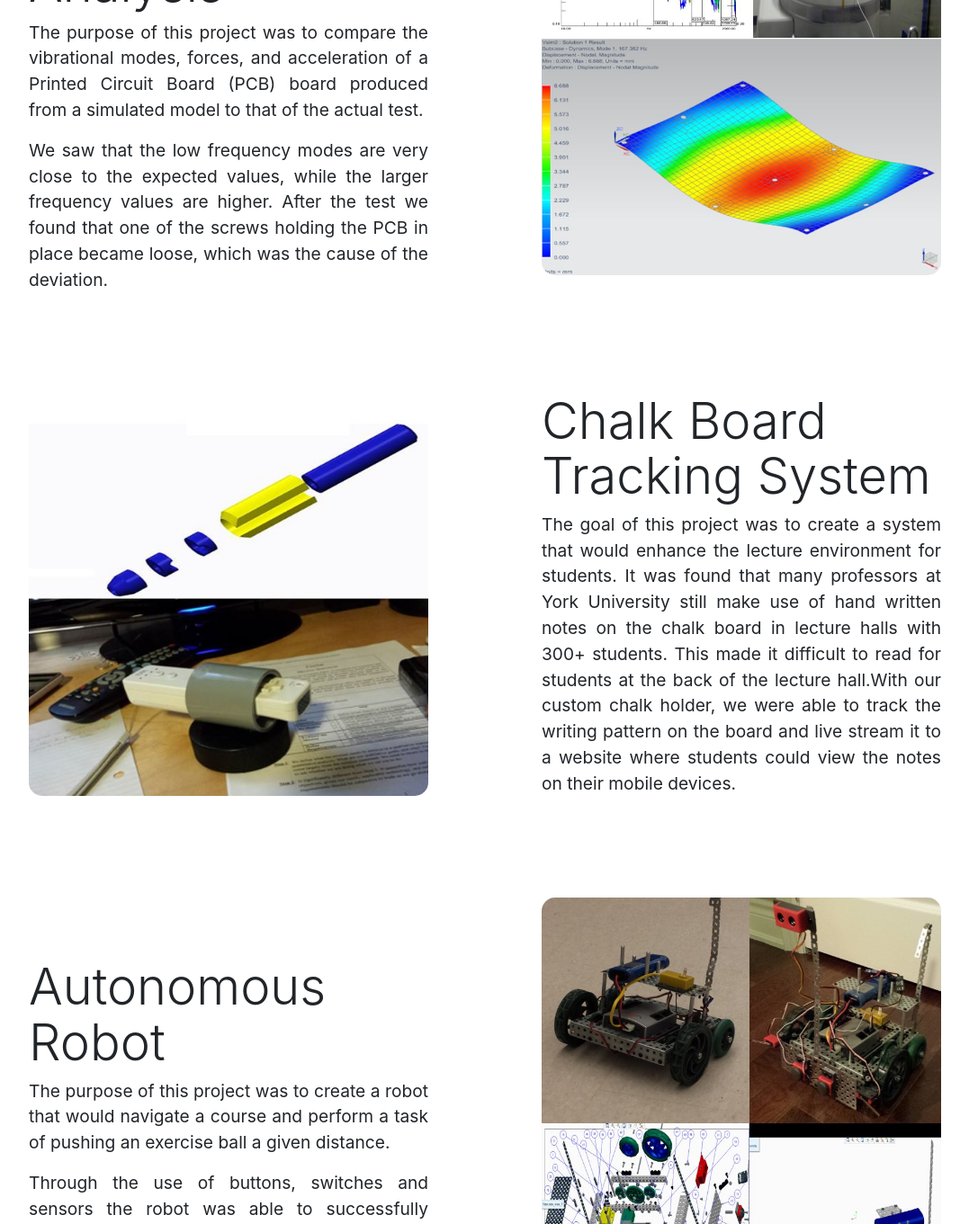
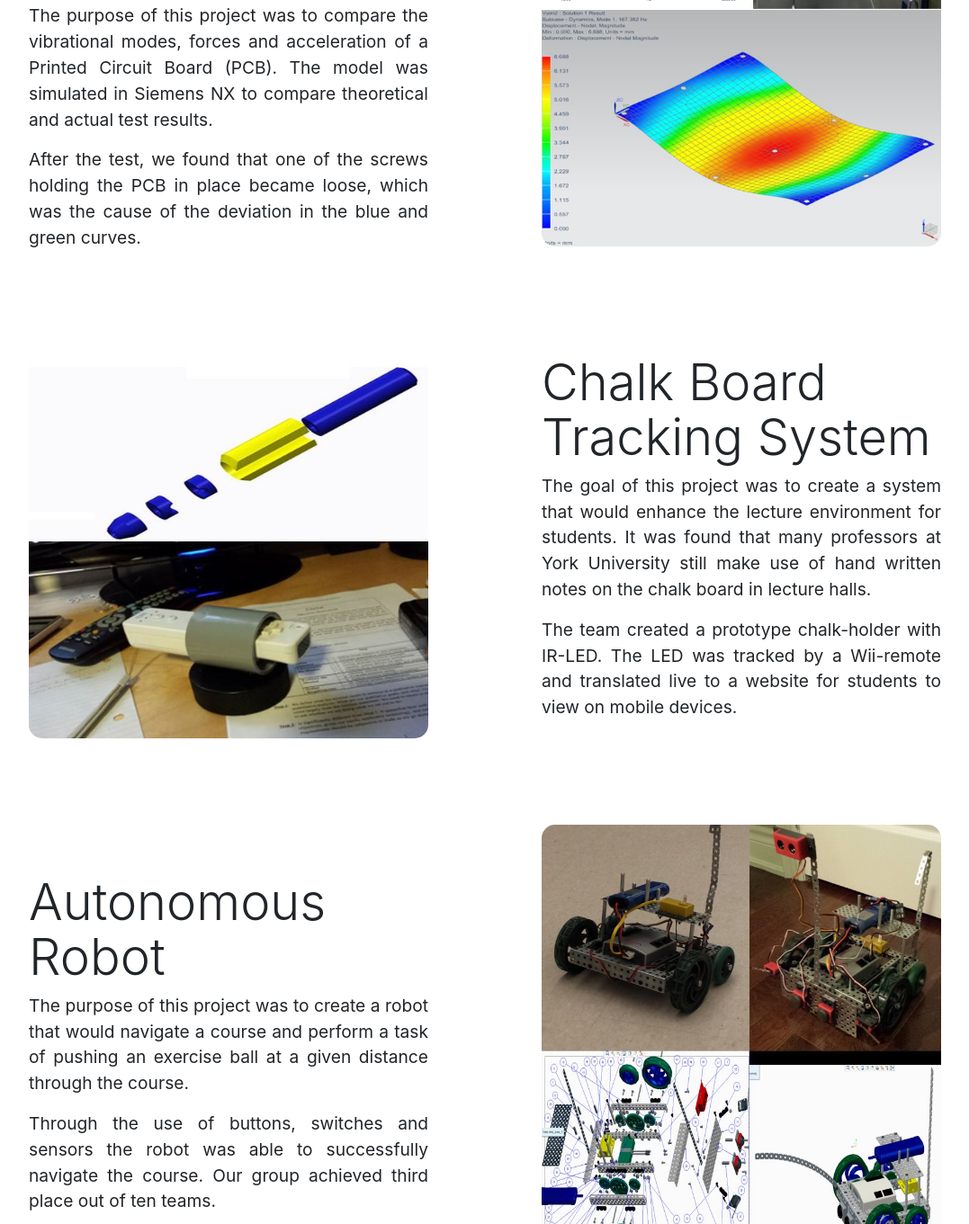
Before and after one commit to Lucas-guida/home, a website: page Projects/index.html in a window 1280 px wide. Shown: the part 4455-5816 px from the top of the page at 90% size, without its empty margins (101-1178 px from the left). Drawn offline with Linux system fonts and the light colour scheme.

Commit message:
projects edited

```diff
--- a/Projects/index.html
+++ b/Projects/index.html
@@ -22,7 +22,7 @@
     <body>
 
         <!-- Navigation -->
-       <nav class="navbar navbar-expand-lg navbar-dark bg-dark fixed-top">
+        <nav class="navbar navbar-expand-lg navbar-dark bg-dark fixed-top">
             <div class="container">
                 <a class="navbar-brand" href="#">Lucas Santaguida</a>
                 <button class="navbar-toggler" type="button" data-toggle="collapse" data-target="#navbarResponsive" aria-controls="navbarResponsive" aria-expanded="false" aria-label="Toggle navigation">
@@ -30,14 +30,14 @@
                 </button>
                 <div class="collapse navbar-collapse" id="navbarResponsive">
                     <ul class="navbar-nav ml-auto">
-                        <li class="nav-item">
+                        <li class="nav-item ">
                             <a class="nav-link" href="https://lucas-guida.github.io/home/">Home
 
                             </a>
                         </li>
                         <li class="nav-item active">
                             <a class="nav-link" href="https://lucas-guida.github.io/home/Projects">Projects</a>
-                              <span class="sr-only">(current)</span>
+                            <span class="sr-only">(current)</span>
                         </li>
                         <li class="nav-item">
                             <a class="nav-link" href="https://lucas-guida.github.io/home/Education">Education</a>
@@ -155,10 +155,8 @@
                             <p>Built a 3D-printer using Arduino MEGA micro-controller. The motors, printer extruder and LCD/SD card interface are all connected to a RAMPS 1.4 board.
                             </p>
                             <p>
-                                The purpose for creating the 3D-printer is to rapid porotype future designs before production. I am currently using the 3D-printer to prototype for the QB50 project at York University.
+                                Used the 3D-printer to prototype the QB50 project at York University.
                             </p>
-                            <p>
-                                Update: Currently in the process of upgrading printer with heated bead to improve print quality.</p>
                         </div>
                     </div>
                 </div>
@@ -176,7 +174,9 @@
                     <div class="col-md-6">
                         <div class="p-5">
                             <h2 class="display-4">Characterize Solar Cells</h2>
-                            <p>The goal of this project was to assess the data acquisition of the Arduino UNO through measuring voltages of a circuit powered by a solar cell. By doing so, we aimed to distinguish three solar cells, varying in size and composition, through their current-voltage (I-V) curve. A quantitative comparison with online datasheets for the three solar cells will also be performed. The fill factor (FF) of the solar cells is used for comparison. This factor allowed for a comparison of how the solar cell is operating from its ideal value.</p>
+                            <p>My team conducted an experiment to determine the maximum power point of three different solar cells due to changing characteristics of current through the semiconductor material. We used an Arduino as an analog to digital converter to obtain the data. The data was analyzed and plotted using Matlab.</p>
+
+
                         </div>
                     </div>
                 </div>
@@ -194,10 +194,9 @@
                     <div class="col-md-6 order-1">
                         <div class="p-5">
                             <h2 class="display-4">PCB Environmental Test and Analysis</h2>
-                            <p>The purpose of this project was to compare the vibrational modes, forces, and acceleration of a Printed Circuit Board (PCB) board produced from a simulated model to that of the actual test.
+                            <p>The purpose of this project was to compare the vibrational modes, forces and acceleration of a Printed Circuit Board (PCB). The model was simulated in Siemens NX to compare theoretical and actual test results.
                             </p>
-                            <p>
-                                We saw that the low frequency modes are very close to the expected values, while the larger frequency values are higher. After the test we found that one of the screws holding the PCB in place became loose, which was the cause of the deviation.</p>
+                            <p>After the test, we found that one of the screws holding the PCB in place became loose, which was the cause of the deviation in the blue and green curves.</p>
                         </div>
                     </div>
                 </div>
@@ -215,7 +214,10 @@
                     <div class="col-md-6">
                         <div class="p-5">
                             <h2 class="display-4">Chalk Board Tracking System</h2>
-                            <p>The goal of this project was to create a system that would enhance the lecture environment for students. It was found that many professors at York University still make use of hand written notes on the chalk board in lecture halls with 300+ students. This made it difficult to read for students at the back of the lecture hall.With our custom chalk holder, we were able to track the writing pattern on the board and live stream it to a website where students could view the notes on their mobile devices.</p>
+                            <p>The goal of this project was to create a system that would enhance the lecture environment for students. It was found that many professors at York University still make use of hand written notes on the chalk board in lecture halls.
+                            </p>
+                            <p>The team created a prototype chalk-holder with IR-LED.  The LED was tracked by a Wii-remote and translated live to a website for students to view on mobile devices.
+                            </p>
                         </div>
                     </div>
                 </div>
@@ -233,7 +235,8 @@
                     <div class="col-md-6 order-1">
                         <div class="p-5">
                             <h2 class="display-4">Autonomous Robot</h2>
-                            <p>The purpose of this project was to create a robot that would navigate a course and perform a task of pushing an exercise ball a given distance.
+                            <p>The purpose of this project was to create a robot that would navigate a course and perform a task of pushing an exercise ball at a given distance through the course.
+
                             </p>
                             <p>
                                 Through the use of buttons, switches and sensors the robot was able to successfully navigate the course. Our group achieved third place out of ten teams.</p>
@@ -246,7 +249,7 @@
 
         <!-- Footer -->
 
-           <footer class="py-5 bg-dark">
+        <footer class="py-5 bg-dark">
             <div class="container">
                 <p class="m-0 text-center text-white">Contact: santaguida8@outlook.com</p>
             </div>
```
